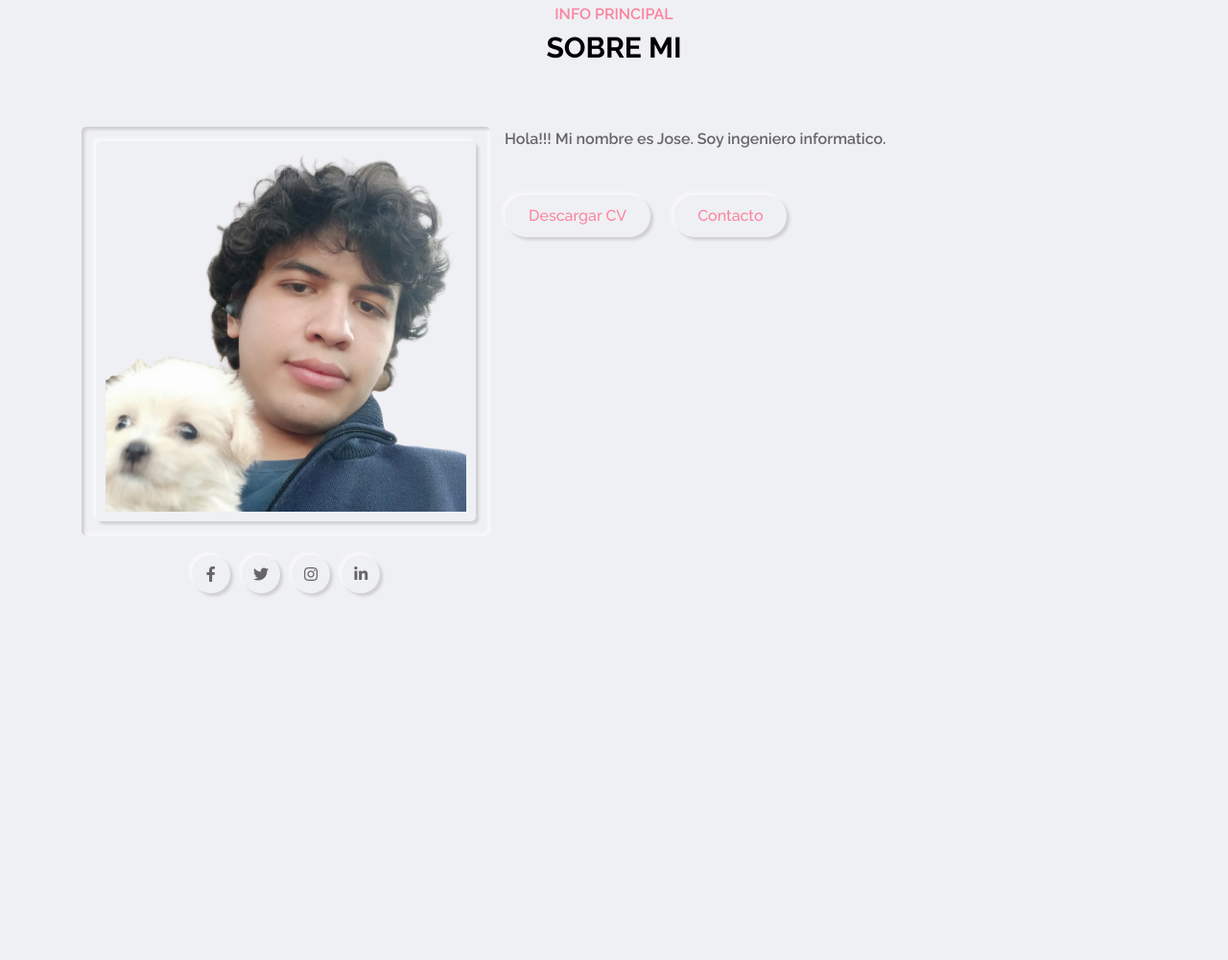
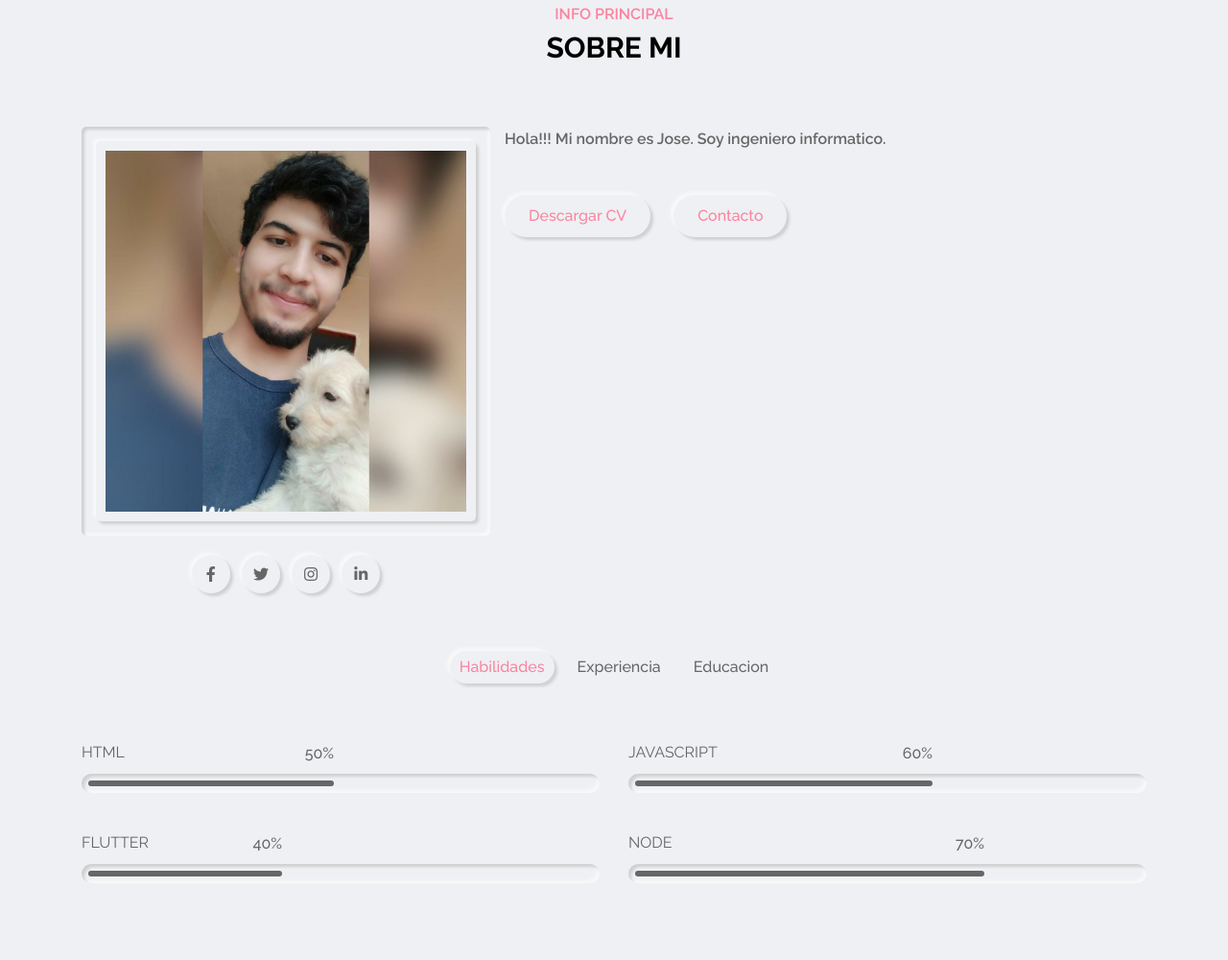
Before and after one commit to Jigaka/Jigaka.github.io, a plain HTML site: page index.html in a window 1280 px wide. Shown: the part 877-1877 px from the top of the page at 96% size. Before the commit the page ends 1600 px from the top, so only its background shows below. Drawn offline with Linux system fonts and the light colour scheme.

Commit message:
add skill section

```diff
--- a/css/style.css
+++ b/css/style.css
@@ -474,7 +474,7 @@ home section
 about section
 ---------------------*/
 .about-section {
-  padding: 80px 0 80px;
+  padding: 80px 0 0;
   min-height: 100vh;
 }
 
@@ -552,3 +552,79 @@ about section
 .about-section .about-info .btn-1 {
   margin: 30px 20px 0 0;
 }
+
+.about-section .about-tabs {
+  padding: 60px 15px 50px;
+  flex: 0 0 100%;
+  max-width: 100%;
+  text-align: center;
+}
+
+.about-section .about-tabs .tab-item {
+  display: inline-block;
+  margin: 0 5px 10px;
+  cursor: pointer;
+  padding: 5px 10px;
+  border: 1px red;
+  border-radius: 30px;
+  transition: all 0.3s ease;
+  color: var(--text-black-600);
+  font-weight: 500;
+  text-transform: capitalize;
+}
+
+.about-section .about-tabs .tab-item:hover:not(.active) {
+  opacity: 0.6;
+}
+
+.about-section .about-tabs .tab-item.active {
+  color: var(--skin-color);
+}
+
+.about-section .tab-content {
+  flex: 0 0 100%;
+  max-width: 100%;
+}
+
+.about-section .skills .skill-item {
+  flex: 0 0 50%;
+  max-width: 50%;
+  padding: 0 15px;
+  margin-bottom: 40px;
+}
+
+.about-section .skills .skill-item p {
+  font-size: 16px;
+  color: var(--text-black-600);
+  text-transform: capitalize;
+  margin: 0 0 10px;
+}
+
+.about-section .skills {
+  padding: 0 0 40px;
+}
+
+.about-section .skills .skill-item .progress {
+  height: 20px;
+  border-radius: 10px;
+  position: relative;
+}
+
+.about-section .skills .skill-item .progress-bar {
+  background-color: var(--text-black-600);
+  height: 6px;
+  left: 7px;
+  top: 7px;
+  position: absolute;
+  border-radius: 10px;
+}
+
+.about-section .skills .skill-item .progress-bar span {
+  position: absolute;
+  right: 0;
+  top: 0;
+  font-size: 16px;
+  font-weight: 500;
+  color: var(--text-black-600);
+  margin-top: -40px;
+}
--- a/index.html
+++ b/index.html
@@ -127,7 +127,7 @@
       <div class="row">
         <div class="about-img">
           <div class="img-box inner-shadow">
-            <img src="img/profile-pic.png" class="outer-shadow" alt="imagen de perfil">
+            <img src="img/luli.jpeg" class="outer-shadow" alt="imagen de perfil">
           </div>
           <!-- social links start-->
           <div class="social-links">
@@ -148,6 +148,64 @@
           <a href="#" class="btn-1 outer-shadow hover-in-shadow">Contacto</a>
         </div>
       </div>
+      <!-- about tabs start -->
+      <div class="row">
+        <div class="about-tabs">
+          <span class="tab-item outer-shadow active" data-target=".habilidades">habilidades</span>
+          <span class="tab-item" data-target=".experiencia">experiencia</span>
+          <span class="tab-item" data-target=".educacion">educacion</span>
+        </div>
+      </div>
+      <!-- about tabs end -->
+
+      <!-- skills start-->
+      <div class="row">
+        <div class="skills tab-content">
+          <div class="row">
+            <!-- skill item start -->
+            <div class="skill-item">
+              <p>HTML</p>
+              <div class="progress inner-shadow">
+                <div class="progress-bar" style="width: calc(50% - 14px)">
+                  <span>50%</span>
+                </div>
+              </div>
+            </div>
+            <!-- skill item end -->
+            <!-- skill item start -->
+            <div class="skill-item">
+              <p>JAVASCRIPT</p>
+              <div class="progress inner-shadow">
+                <div class="progress-bar" style="width: calc(60% - 14px)">
+                  <span>60%</span>
+                </div>
+              </div>
+            </div>
+            <!-- skill item start -->
+            <!-- skill item start -->
+            <div class="skill-item">
+              <p>FLUTTER</p>
+              <div class="progress inner-shadow">
+                <div class="progress-bar" style="width: calc(40% - 14px)">
+                  <span>40%</span>
+                </div>
+              </div>
+            </div>
+            <!-- skill item start -->
+            <!-- skill item start -->
+            <div class="skill-item">
+              <p>NODE</p>
+              <div class="progress inner-shadow">
+                <div class="progress-bar" style="width: calc(70% - 14px)">
+                  <span>70%</span>
+                </div>
+              </div>
+            </div>
+            <!-- skill item start -->
+          </div>
+        </div>
+      </div>
+      <!-- skills end -->
     </div>
   </section>
   <!-- about section end -->
```
Also changed, not shown: img/luli.jpeg (added).
